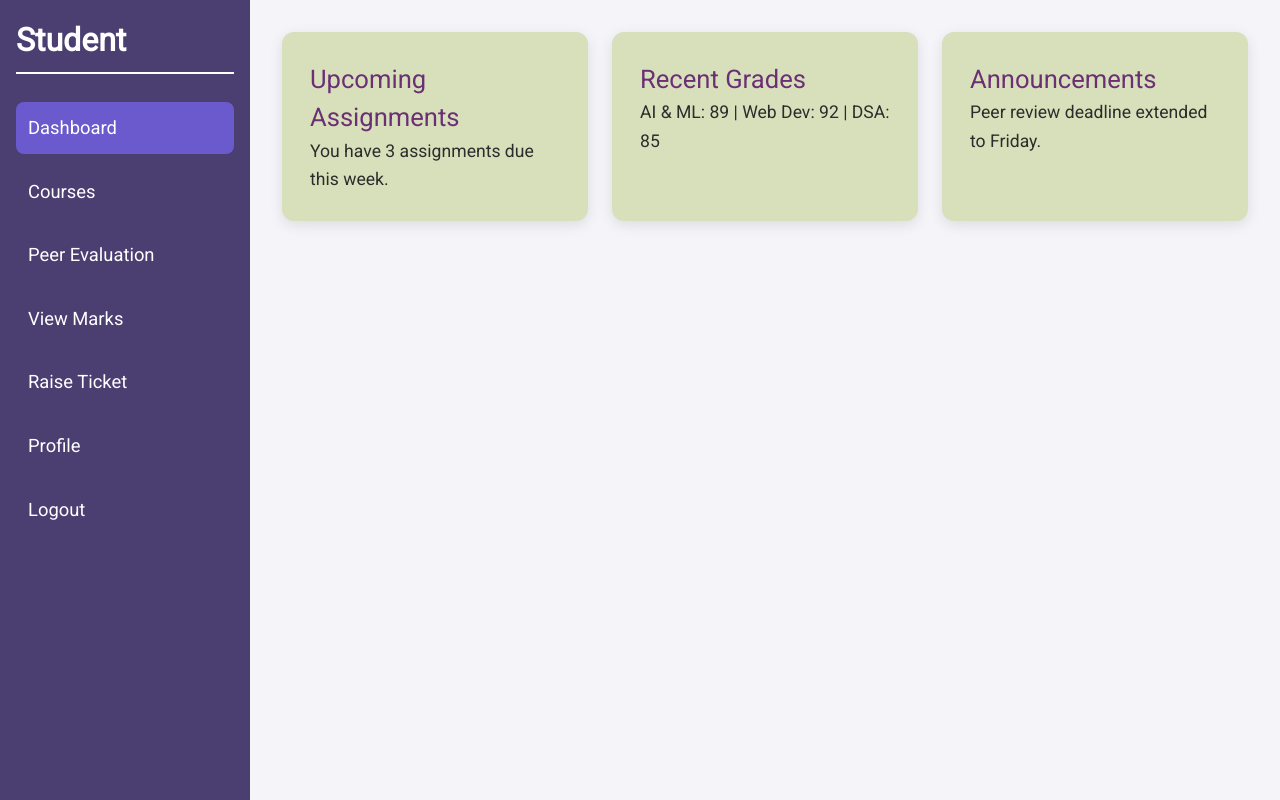
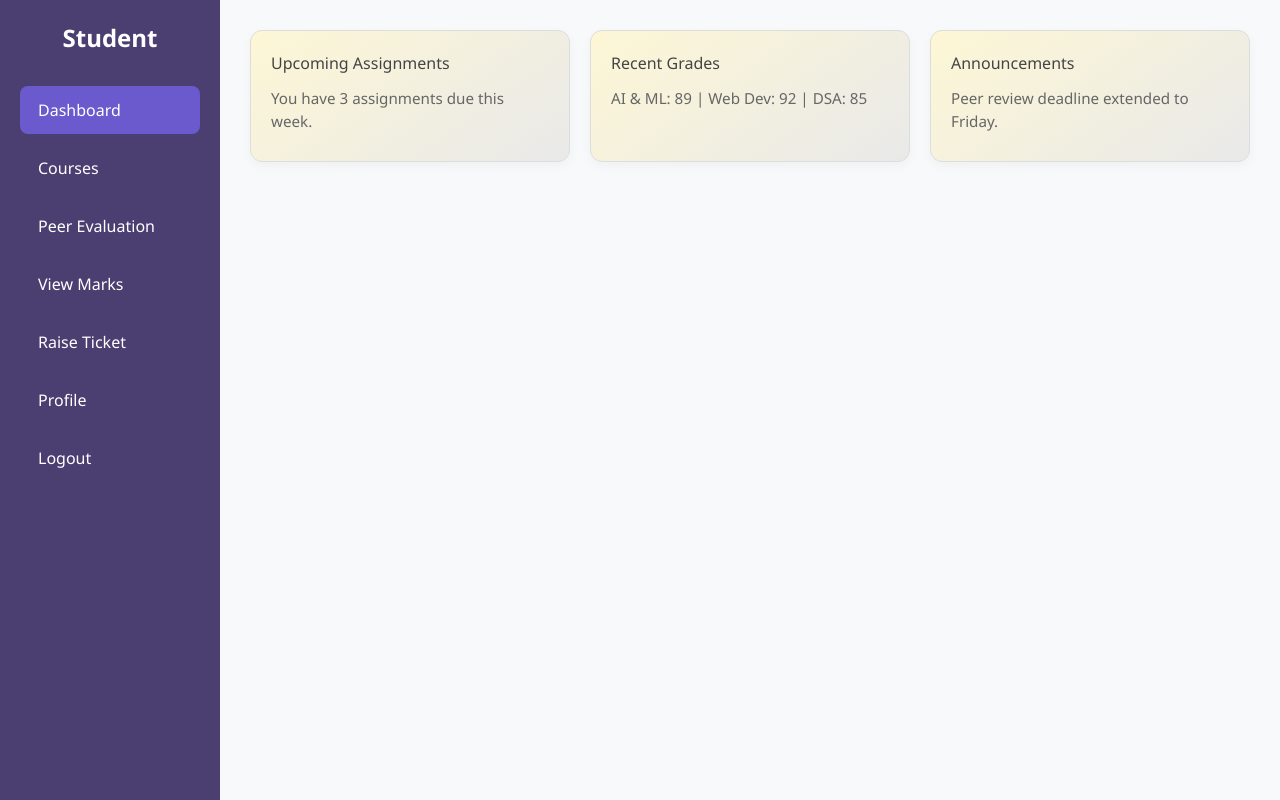
Before and after one commit to the-ab04/pes, a React (Vite) app in the folder frontend/: page /dashboard in a window 1280 px wide. Built offline with nearby package versions, Linux system fonts and the light colour scheme.

Commit message:
Finished StudentDashboard UI changes

```diff
--- a/frontend/src/pages/StudentDashboard.css
+++ b/frontend/src/pages/StudentDashboard.css
@@ -1,106 +1,133 @@
-@import url('https://fonts.googleapis.com/css2?family=Roboto&display=swap');
-
-body {
-  font-family: 'Roboto', sans-serif;
-  margin: 0;
-}
-
+/* Layout */
 .dashboard-container {
   display: flex;
   height: 100vh;
+  font-family: 'Segoe UI', Tahoma, Geneva, Verdana, sans-serif;
 }
 
+/* Sidebar */
 .sidebar {
-  width: 250px;
-  background-color: #4b3f72; /* original purple */
+  width: 220px;
+  background-color: #4B3F72; /* Purplish-blue */
   color: white;
-  padding: 1rem;
-  display: flex;
-  flex-direction: column;
+  padding: 20px;
+  box-shadow: 2px 0 8px rgba(0, 0, 0, 0.1);
 }
 
 .sidebar-title {
-  font-size: 2rem;
+  font-size: 24px;
   font-weight: bold;
-  margin-bottom: 1rem;
-  border-bottom: 2px solid white;
-  padding-bottom: 0.5rem;
+  margin-bottom: 30px;
+  text-align: center;
 }
 
 .menu {
-  list-style: none;
+  list-style-type: none;
   padding: 0;
-  margin: 0;
 }
 
 .menu li {
+  padding: 12px 18px;
+  margin-bottom: 10px;
+  border-radius: 8px;
+  cursor: pointer;
   display: flex;
   align-items: center;
-  gap: 10px;
-  margin: 12px 0;
-  cursor: pointer;
-  padding: 12px;
-  border-radius: 8px;
-  transition: background 0.3s ease;
-  font-size: 1.15rem;
+  transition: background-color 0.3s ease;
 }
 
-.menu li:hover,
-.menu li.active {
-  background-color: #6a5acd; /* hover/active purple */
+.menu li span {
+  margin-left: 10px;
 }
 
+.menu li:hover {
+  background-color: #6A5ACD; /* Lighter purple on hover */
+}
+
+.menu li.active {
+  background-color: #6A5ACD;
+}
+
+/* Main Content */
 .main-content {
-  flex: 1;
-  padding: 2rem;
-  background-color: #f4f4f9;
+  flex-grow: 1;
+  padding: 30px;
+  background-color: #f8f9fa;
   overflow-y: auto;
 }
 
+/* Grid layout for cards */
 .cards-grid {
   display: grid;
-  gap: 1.5rem;
-  grid-template-columns: repeat(auto-fill, minmax(300px, 1fr));
+  grid-template-columns: repeat(auto-fill, minmax(260px, 1fr));
+  gap: 20px;
 }
 
-.card {
-  background: #D8E0BB; /* Soft green from palette */
-  padding: 1.75rem;
+/* Soft card background: blend of light yellow and gray */
+.card,
+.course-card,
+.submission-box {
+  background: linear-gradient(145deg, #fdf7d5, #e9e9e9); /* light yellow + light gray combo */
+  border: 1px solid #ddd;
   border-radius: 12px;
-  box-shadow: 0 4px 14px rgba(0, 0, 0, 0.1);
+  padding: 20px;
+  box-shadow: 0 4px 12px rgba(0, 0, 0, 0.04);
   transition: transform 0.2s ease;
-  color: #2c2c2c;
-  font-size: 1.15rem;
 }
 
-.card:hover {
-  transform: translateY(-4px);
+.card:hover,
+.course-card:hover,
+.submission-box:hover {
+  transform: translateY(-3px);
 }
 
-.card h2, .card h3 {
-  margin-top: 0;
-  font-size: 1.6rem;
-  color: #6B3074; /* Deep purple from palette */
+/* Headings */
+.card h2,
+.card h3,
+.course-card h3,
+.submission-box h3 {
+  margin-bottom: 12px;
+  color: #444;
 }
 
-.card p, .card li {
-  font-size: 1.1rem;
-  line-height: 1.6;
+/* Paragraph and list */
+.card p,
+.course-card p,
+.submission-box p,
+.card ul li {
+  color: #666;
+  font-size: 0.95rem;
+  margin-bottom: 8px;
 }
 
-.btn {
-  margin-top: 1rem;
-  padding: 0.75rem 1.5rem;
-  background-color: #B6CEC7; /* Mint Green */
-  color: #2c2c2c;
-  font-weight: bold;
+/* Buttons */
+.card button,
+.course-card button,
+.submission-box button {
+  background-color: #e8d7a4; /* light beige-yellow */
+  color: #333;
   border: none;
+  padding: 8px 16px;
   border-radius: 8px;
+  font-weight: 500;
   cursor: pointer;
-  transition: background 0.3s ease;
-  font-size: 1.1rem;
+  transition: background-color 0.3s ease;
 }
 
-.btn:hover {
-  background-color: #86A3C3; /* Light blue */
+.card button:hover,
+.course-card button:hover,
+.submission-box button:hover {
+  background-color: #d9c88f;
 }
+
+/* Textarea for Raise Ticket */
+.card textarea {
+  width: 100%;
+  padding: 10px;
+  border-radius: 8px;
+  border: 1px solid #ccc;
+  font-size: 0.95rem;
+  resize: vertical;
+  background-color: #fefdf7;
+  color: #444;
+}
--- a/frontend/src/pages/StudentDashboard.tsx
+++ b/frontend/src/pages/StudentDashboard.tsx
@@ -1,4 +1,4 @@
-import { useState } from 'react';
+import React, { useState } from 'react';
 import './StudentDashboard.css';
 
 const menuItems = [
```
